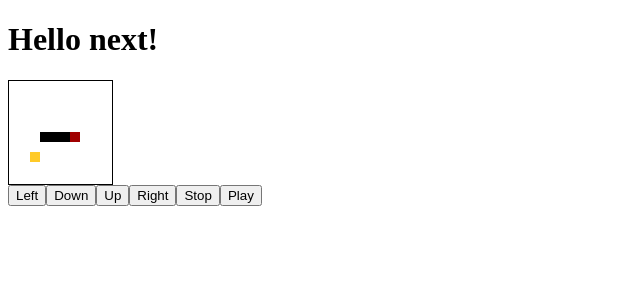
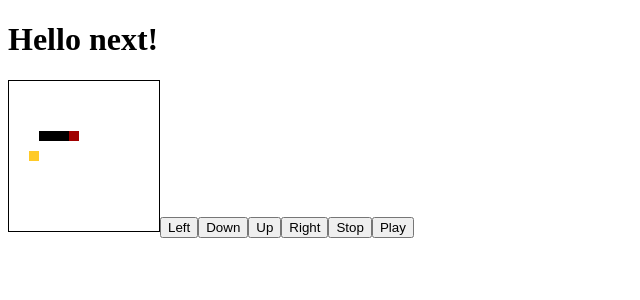
Before and after one commit to Toumani/snake, a Next.js app: page /Play in a window 1280 px wide. Shown: the top 300 px of the page, without its empty margins (0-640 px from the left). Built offline with nearby package versions, Linux system fonts and the light colour scheme.

Commit message:
refactor(game):get rid of HTML grid

```diff
--- a/components/CanvasGriddle.jsx
+++ b/components/CanvasGriddle.jsx
@@ -1,7 +1,6 @@
+import config from '../constants/config';
+
 const PIXEL_SIZE = 10;
-const DIMENSION = 10;
-
-
 
 class CanvasGriddle extends React.Component {
 	constructor(props) {
@@ -15,6 +14,10 @@ class CanvasGriddle extends React.Component {
 	componentDidMount() {
 		const canvas = this.refs.canvas
 		this.setState({canvas});
+	}
+
+	handleKeyPress = (keyEvent) => {
+		this.props.handleKeyPress(keyEvent);
 	}
 
 	render() {
@@ -42,7 +45,15 @@ class CanvasGriddle extends React.Component {
 		}
 
 		return (
-			<canvas  ref="canvas" width={PIXEL_SIZE*DIMENSION} height={PIXEL_SIZE*DIMENSION} style={{border: '1px solid #000000'}} />
+			<canvas
+				height={PIXEL_SIZE*config.DIMENSION}
+				id="game-griddle"
+				onKeyDown={keyEvent => this.handleKeyPress(keyEvent)}
+				ref="canvas"
+				style={{ border: '1px solid #000000' }}
+				tabIndex="0"
+				width={PIXEL_SIZE*config.DIMENSION}
+			/>
 		);
 	}
 }
--- a/components/Griddle.js
+++ b/components/Griddle.js
@@ -1,6 +1,7 @@
 import Box from './Box';
 
-import { DIMENTION } from '../pages/Play';
+import config from '../constants/config';
+
 import { SNAKE_BODY, SNAKE_HEAD, FOOD, NONE } from './Box';
 
 class Griddle extends React.Component {
@@ -13,8 +14,8 @@ class Griddle extends React.Component {
 
 		// Displaying snake
 		let type = NONE;
-		for (let i = 0; i < DIMENTION; i++) {
-			for (let j = 0; j < DIMENTION; j++) {
+		for (let i = 0; i < config.DIMENSION; i++) {
+			for (let j = 0; j < config.DIMENSION; j++) {
 				if (j === this.props.head.x && i === this.props.head.y) {
 					type = SNAKE_HEAD;
 				}
@@ -30,7 +31,7 @@ class Griddle extends React.Component {
 					type = FOOD;
 				}
 				boxesJSX.push(
-					<Box x={j} y={i} type={type} key={j*DIMENTION + i}>
+					<Box x={j} y={i} type={type} key={j*config.DIMENSION + i}>
 						{i} {j}
 					</Box>
 				);
--- /dev/null
+++ b/constants/config.js
@@ -0,0 +1,4 @@
+export default {
+	DIMENSION: 15, // Game board size
+	INTERVAL: 100, // Game speed. Smaller is faster.
+}
--- a/package.json
+++ b/package.json
@@ -18,6 +18,7 @@
     "lodash": "^4.17.15",
     "next": "^9.0.3",
     "react": "^16.9.0",
-    "react-dom": "^16.9.0"
+    "react-dom": "^16.9.0",
+    "react-global-configuration": "^1.3.0"
   }
 }
--- a/pages/Play.js
+++ b/pages/Play.js
@@ -4,8 +4,8 @@ import Griddle from '../components/Griddle';
 import CanvasGriddle from '../components/CanvasGriddle';
 
 import keyCodes from '../constants/keyCodes';
+import config from '../constants/config';
 
-export const DIMENTION = 10;
 const RIGHT = 'RIGHT';
 const LEFT = 'LEFT';
 const UP = 'UP';
@@ -15,7 +15,7 @@ const head = {x: 6, y: 5, lead: null};
 const neck = {x: 5, y: 5, lead: head};
 const body = {x: 4, y: 5, lead: neck};
 const tail = {x: 3, y: 5, lead: body};
-const food = {x: parseInt(Math.random()*DIMENTION), y: parseInt(Math.random()*DIMENTION)};
+const food = {x: parseInt(Math.random()*config.DIMENSION), y: parseInt(Math.random()*config.DIMENSION)};
 
 const initialState = {
 	presence: [
@@ -48,16 +48,16 @@ class Play extends React.Component {
 		let newHead;
 		switch (nextMoveDirection) {
 			case RIGHT:
-				newHead = {x: (head.x + 1)%DIMENTION, y: head.y, lead: null};
+				newHead = {x: (head.x + 1)%config.DIMENSION, y: head.y, lead: null};
 				break;
 			case LEFT:
-				newHead = {x: (head.x + 9)%DIMENTION, y: head.y, lead: null};
+				newHead = {x: (head.x + config.DIMENSION - 1)%config.DIMENSION, y: head.y, lead: null};
 				break;
 			case UP:
-				newHead = {x: head.x, y: (head.y + 9)%DIMENTION, lead: null};
+				newHead = {x: head.x, y: (head.y + config.DIMENSION - 1)%config.DIMENSION, lead: null};
 				break;
 			case DOWN:
-				newHead = {x: head.x, y: (head.y + 1)%DIMENTION, lead: null};
+				newHead = {x: head.x, y: (head.y + 1)%config.DIMENSION, lead: null};
 				break;
 		}
 
@@ -74,8 +74,8 @@ class Play extends React.Component {
 			// New random position for food
 			// nonPresence is all the boxes where the snake is not present
 			let nonPresence = [];
-			for (let i = 0; i < DIMENTION; i++) {
-				for (let j = 0; j < DIMENTION; j++) {
+			for (let i = 0; i < config.DIMENSION; i++) {
+				for (let j = 0; j < config.DIMENSION; j++) {
 					if (typeof _.find(newPresence, {x: j, y: i}) === 'undefined') {
 						nonPresence.push({x: j, y: i})
 					}
@@ -202,18 +202,18 @@ class Play extends React.Component {
 		return (
 			<div>
 				<h1>Hello next!</h1>
-				<Griddle
+				{/* <Griddle
+					presence={this.state.presence}
+					head={this.state.head}
+					food={this.state.food}
+					handleKeyPress={(keyEvent) => this.handleKeyPress(keyEvent)}
+				/> */}
+				<CanvasGriddle
 					presence={this.state.presence}
 					head={this.state.head}
 					food={this.state.food}
 					handleKeyPress={(keyEvent) => this.handleKeyPress(keyEvent)}
 				/>
-				{/* <CanvasGriddle
-					presence={this.state.presence}
-					head={this.state.head}
-					food={this.state.food}
-					handleKeyPress={(keyEvent) => this.handleKeyPress(keyEvent)}
-				/> */}
 				<button onClick={this.moveLeft}>Left</button>
 				<button onClick={this.moveDown}>Down</button>
 				<button onClick={this.moveUp}>Up</button>
```
Also changed, not shown: 1 other file (tests, documents, lock files or other folders).
